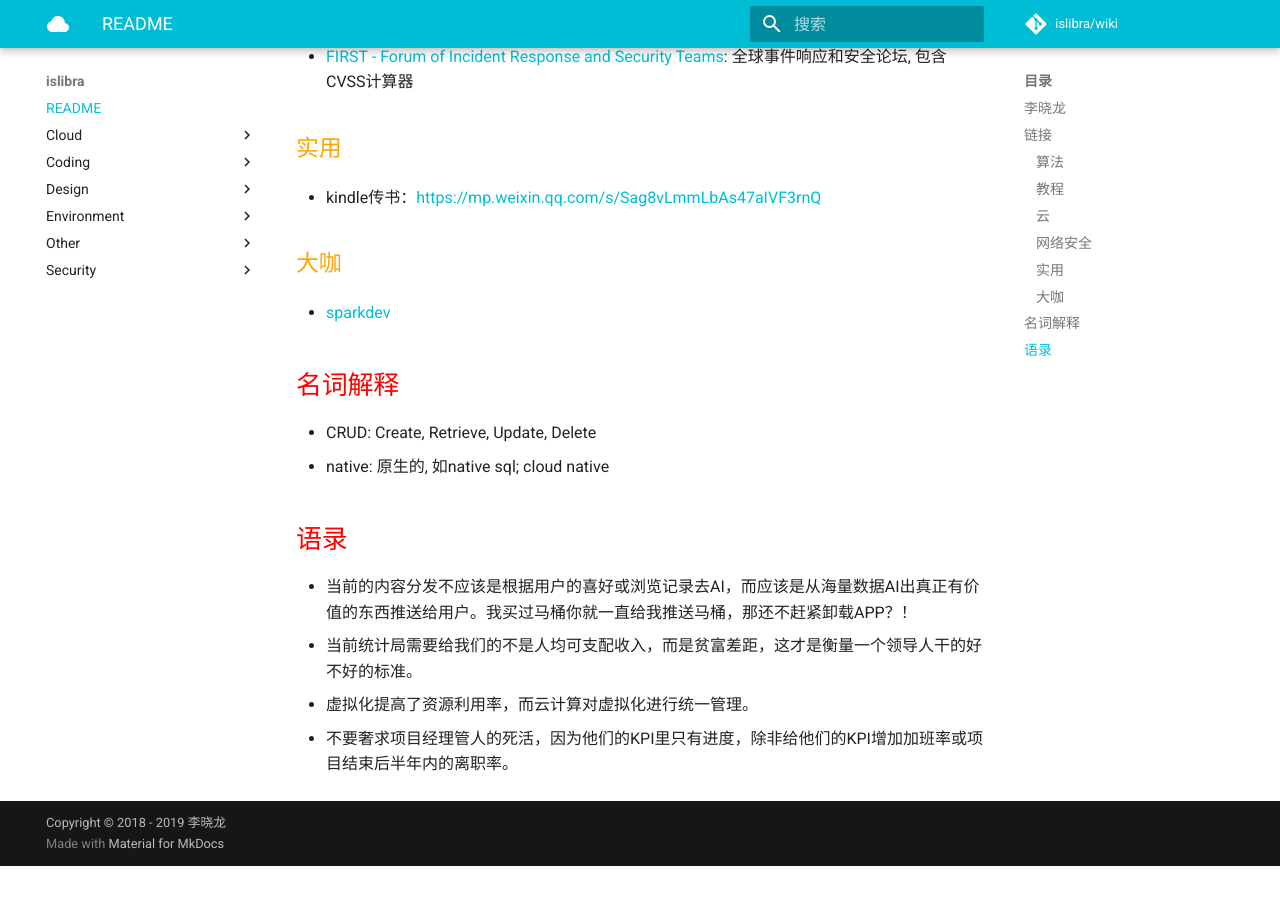
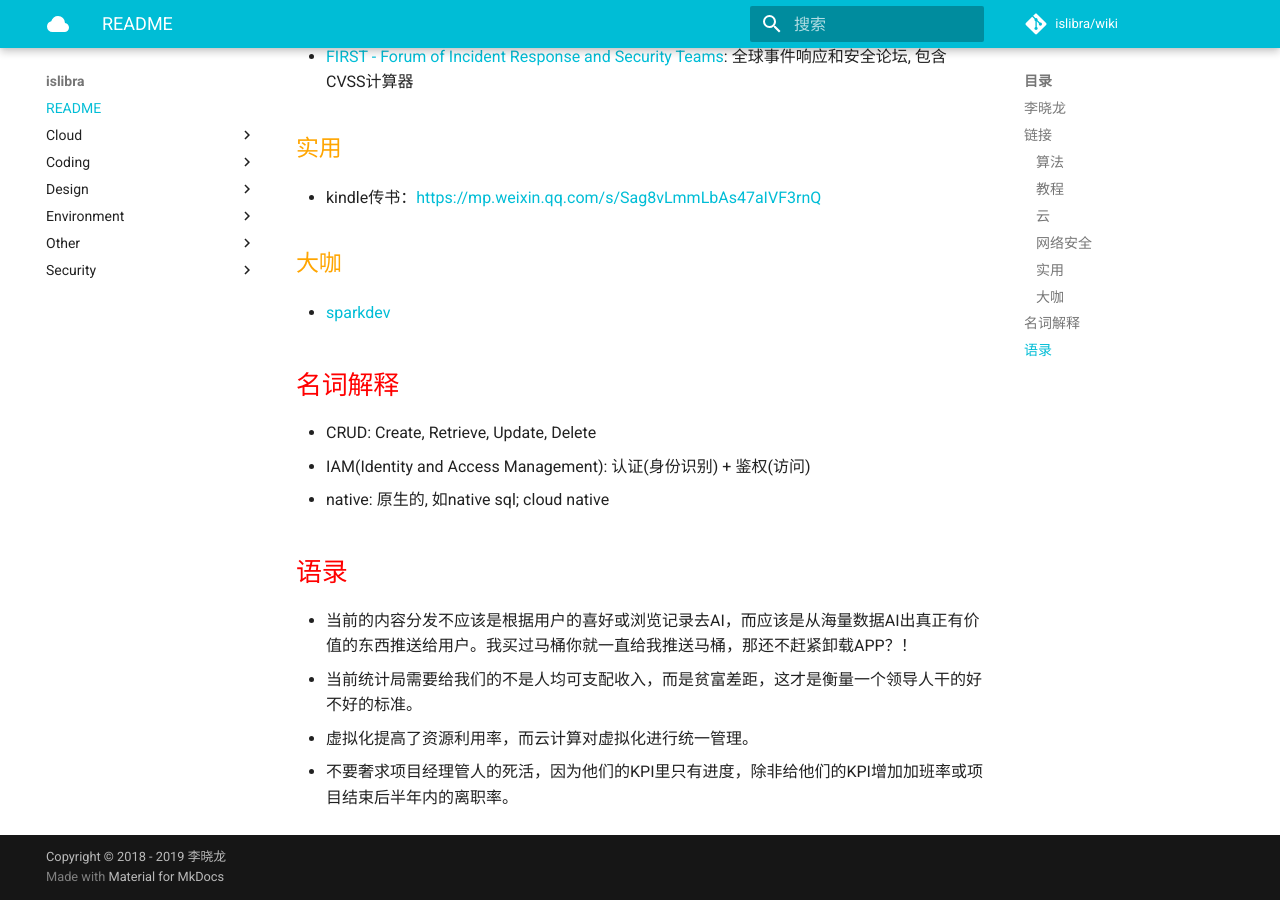
Before and after one commit to islibra/wiki, an MkDocs documentation site: the page built from docs/README.md, in a window 1280 px wide and 900 px high, scrolled down 1551 px. Built offline with MkDocs 1.6.1 and Material for MkDocs 9.7.7, drawn with Linux system fonts in a browser that asks for light colours; comment, search, counter and statistics services are not loaded; before the commit the page ends 2417 px from its top, so only the background shows below that.

Commit message:
Update README.md

```diff
--- a/docs/README.md
+++ b/docs/README.md
@@ -62,6 +62,7 @@
 ## 名词解释
 
 - CRUD: Create, Retrieve, Update, Delete
+- IAM(Identity and Access Management): 认证(身份识别) + 鉴权(访问)
 - native: 原生的, 如native sql; cloud native
 
 
```
